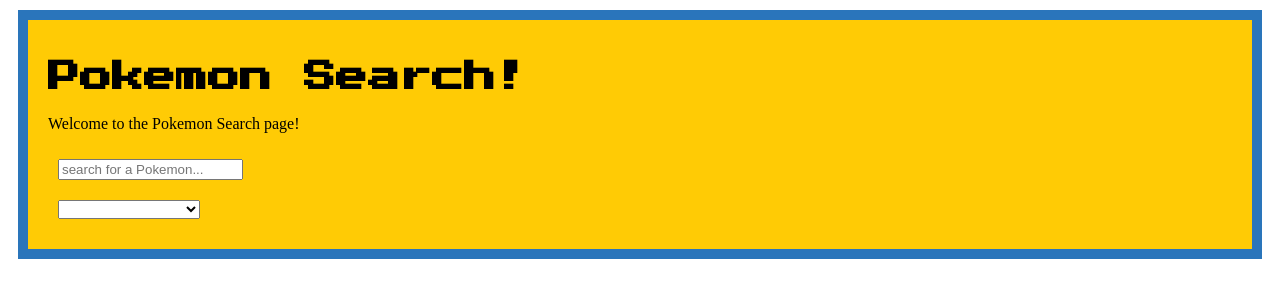
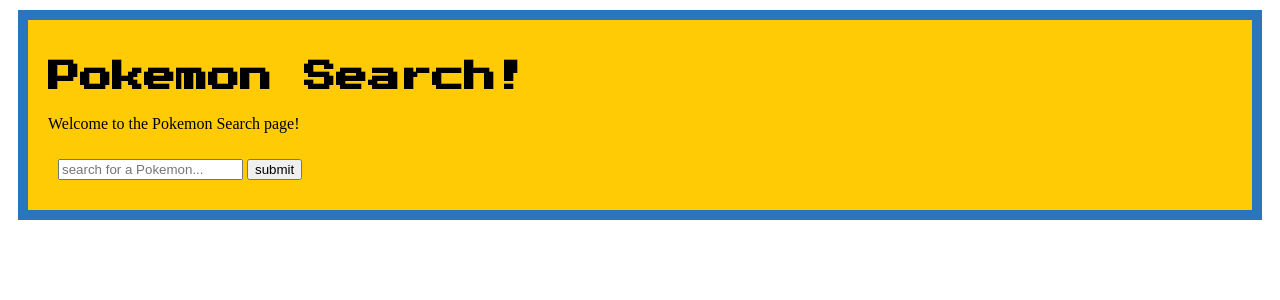
Before and after one commit to wickertongue/pokemon_search_in_python, a Flask app: page / in a window 1280 px wide. Shown: the top 300 px of the page. Run offline with Flask 2, Linux system fonts and the light colour scheme.

Commit message:
test(homepage templates/*): we can capture the user search and return this on another page. WIll need to try and use this data in a fetch to the api, and then return that data in html

```diff
--- a/homepage.py
+++ b/homepage.py
@@ -1,7 +1,13 @@
-from flask import Flask, Blueprint, render_template
+from flask import Flask, Blueprint, render_template, request
 
 home = Blueprint('home', __name__)
 
-@home.route('/')
+@home.route('/', methods = ['GET', 'POST'])
 def return_home():
     return render_template('homepage.html')
+
+@home.route('/post', methods = ['POST'])
+def post():
+    form_data = request.form
+    searched_pokemon = form_data["searchedPokemon"]
+    return render_template('response.html', searched_pokemon = searched_pokemon)
--- a/templates/homepage.html
+++ b/templates/homepage.html
@@ -10,20 +10,11 @@
 	<div class="mainApp">
 		<h1>Pokemon Search!</h1>
 		<p>Welcome to the Pokemon Search page!</p>
-		<div>
-			<div id="pokemon-search">
-				<form>
-					<input type="text" placeholder="search for a Pokemon...">
-				</form>
-			</div>
-
-			<div id="pokemon-select">
-				<select>
-					<option disabled value="">Select a Pokemon...</option>
-					<option :pokemon='pokemon' :key="index" :value="pokemon">
-					</option>
-				</select>
-			</div>
+		<div id="pokemon-search">
+			<form method="POST" action="post">
+				<input type="text" name="searchedPokemon" placeholder="search for a Pokemon...">
+				<input type="submit" value="submit"/>
+			</form>
 		</div>
 	</div>
 </body>
```
Also changed, not shown: templates/response.html (added, +14 -0 lines).
